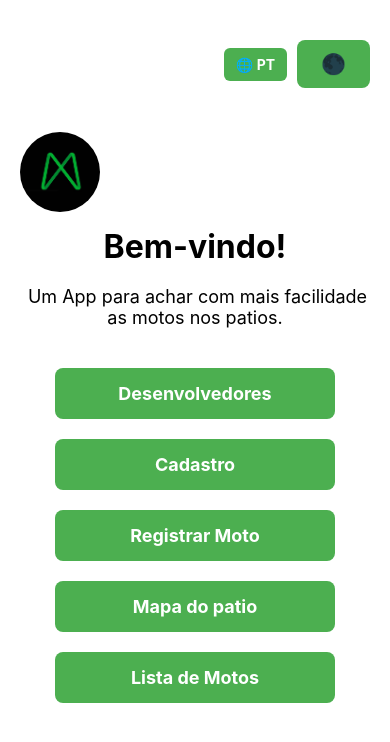
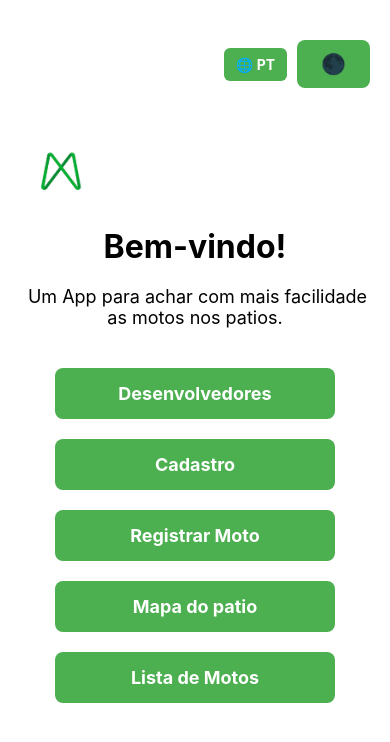
Before and after one commit to Pedro-sugoy/Mobile-Sprint1-e-2, a React Native app: screen / in a window 390 px wide. Shown: the top 742 px of the page. Built offline with nearby package versions, Linux system fonts and the light colour scheme.

Commit message:
logo atualizada

```diff
--- a/screens/TelaHome.js
+++ b/screens/TelaHome.js
@@ -27,7 +27,7 @@ export default function HomeScreen({ navigation }) {
       </View>
 
       <Image
-        source={require("../assets/mottu_Logo.jpg")}
+        source={require("../assets/mottu_Logo.png")}
         style={styles.image}
       />
 
```
Also changed, not shown: assets/mottu_Logo.png (added).
